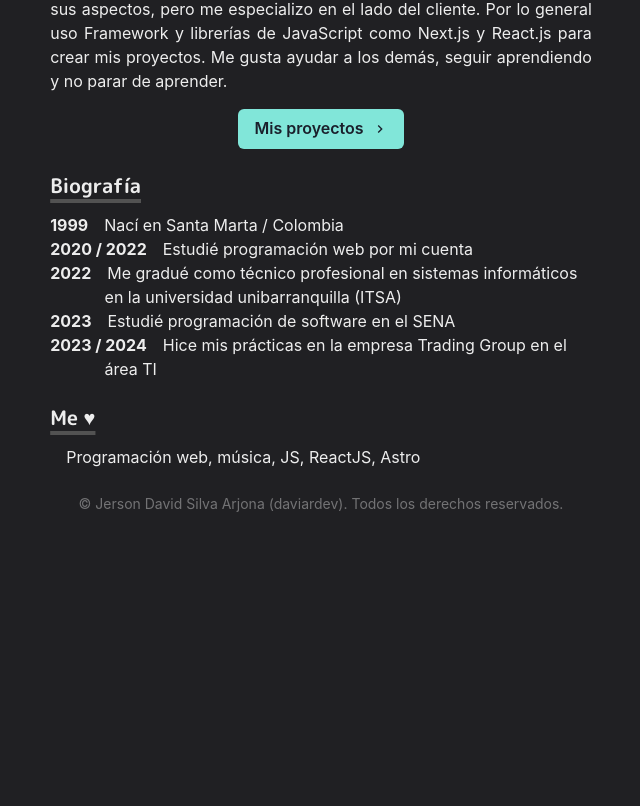
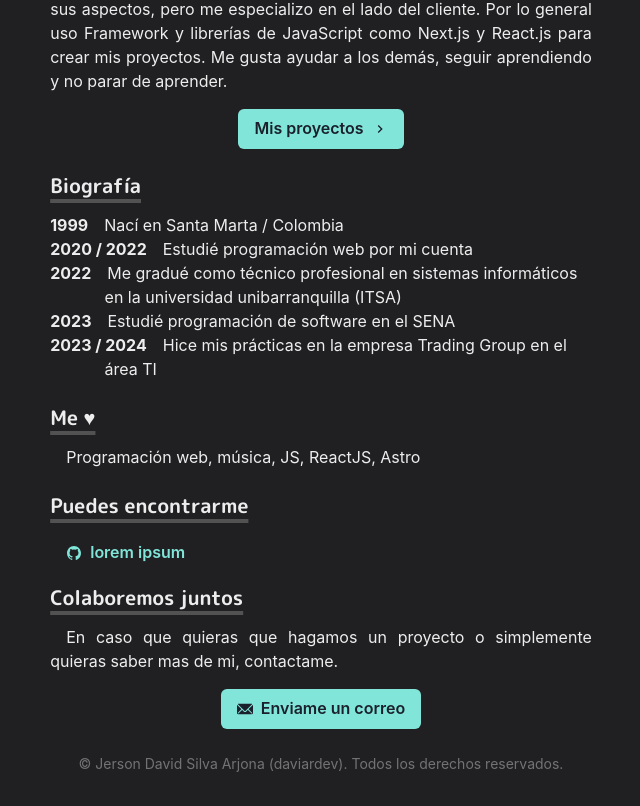
Before and after one commit to daviardev/devfolio, a Next.js app: page / in a window 1280 px wide. Shown: the part 313-1119 px from the top of the page, without its empty margins (319-959 px from the left). Before the commit the page ends 859 px from the top, so only its background shows below. Built offline with nearby package versions, Linux system fonts and the light colour scheme.

Commit message:
Add section contact me

```diff
--- a/src/pages/index.jsx
+++ b/src/pages/index.jsx
@@ -1,13 +1,14 @@
 import Link from 'next/link'
 
-import { Box, Heading, Container, Image, Button, useColorModeValue } from '@chakra-ui/react'
-import { ChevronRightIcon } from '@chakra-ui/icons'
+import { Box, Heading, Container, Image, Button, useColorModeValue, List, ListItem } from '@chakra-ui/react'
+import { ChevronRightIcon, EmailIcon } from '@chakra-ui/icons'
 
 import Section from '@/components/Section'
 import Paragraph from '@/components/Paragrahp'
 import ArticleLayout from '@/components/Layout/Article'
 
 import { BioSection, BioYear } from '@/components/Bio'
+import { IoLogoGithub } from 'react-icons/io5'
 
 export default function Home () {
   return (
@@ -130,6 +131,59 @@ export default function Home () {
               Programación web, música, JS, ReactJS, Astro
             </Paragraph>
           </Section>
+
+          <Section
+            delay={0.3}
+          >
+            <Heading
+              as='h3'
+              variant='section-title'
+            >
+              Puedes encontrarme
+            </Heading>
+            <List>
+              <ListItem>
+                <Link
+                  href='https://github.com/daviardev'
+                  target='_blank' rel='noreferrer'
+                >
+                  <Button
+                    variant='ghost'
+                    colorScheme='teal'
+                    leftIcon={<IoLogoGithub />}
+                  >
+                    lorem ipsum
+                  </Button>
+                </Link>
+              </ListItem>
+            </List>
+
+            <Heading
+              as='h3'
+              variant='section-title'
+            >
+              Colaboremos juntos
+            </Heading>
+
+            <Paragraph>
+              En caso que quieras que hagamos un proyecto o simplemente quieras saber mas de mi, contactame.
+            </Paragraph>
+
+            <Box
+              my={4}
+              align='center'
+            >
+              <Button
+                as={Link}
+                href='mailto:jerson.silva99@hotmail.com'
+                scroll={false}
+                leftIcon={<EmailIcon />}
+                colorScheme='teal'
+              >
+                Enviame un correo
+              </Button>
+            </Box>
+          </Section>
         </Container>
       </ArticleLayout>
     </>
```
